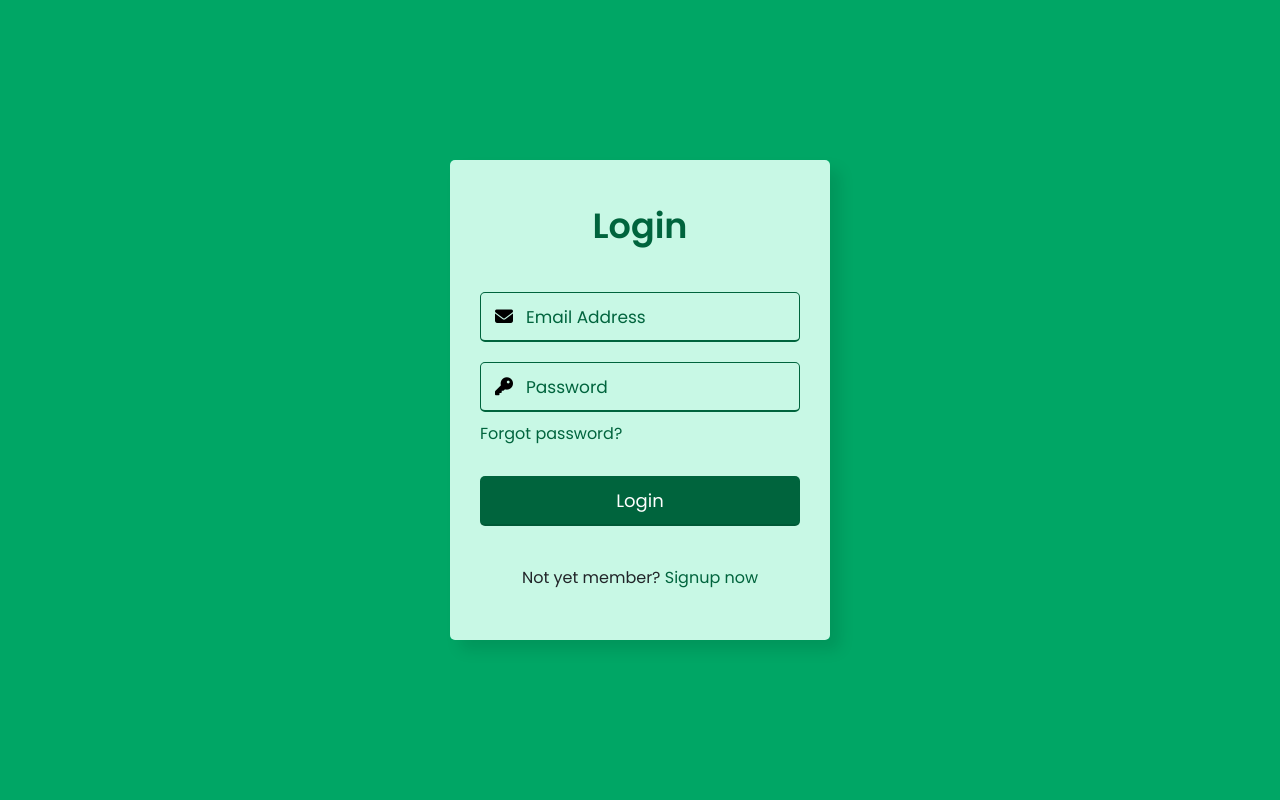
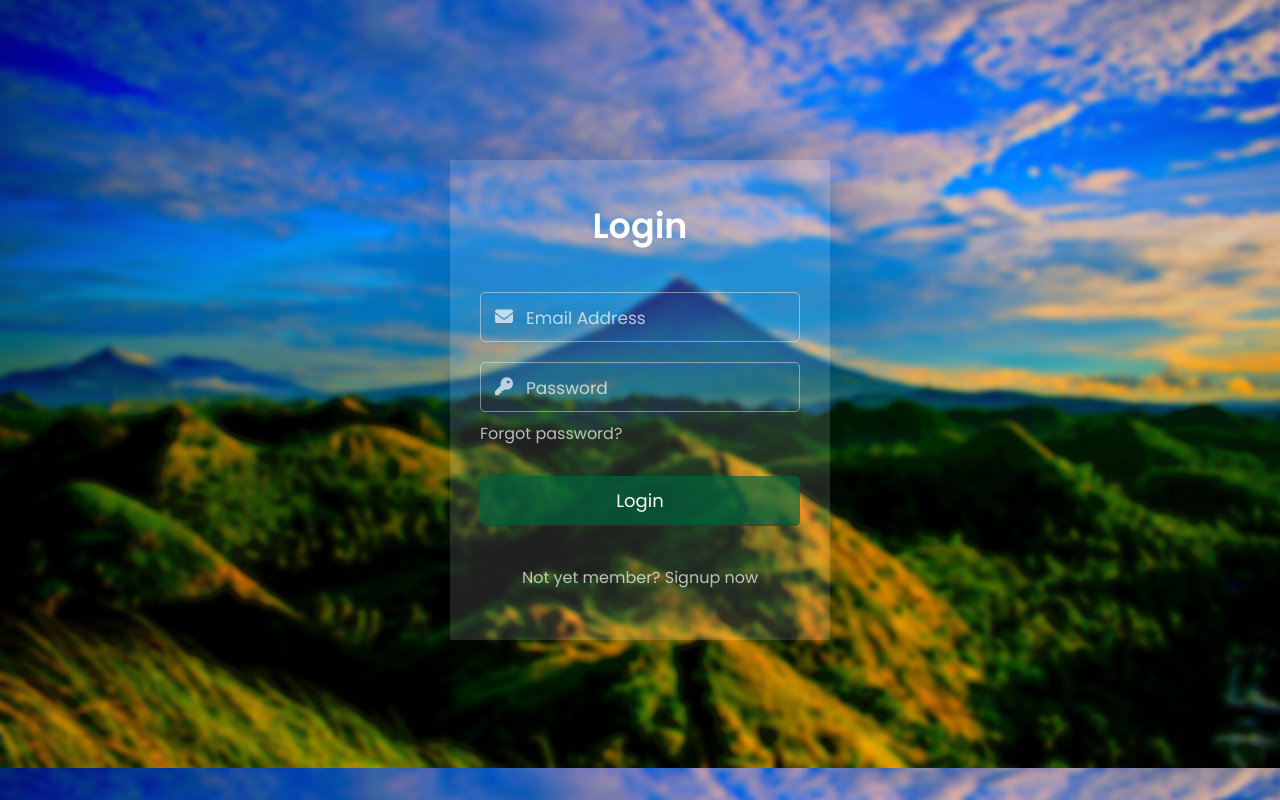
Before and after one commit to itsvarsharma/Satkaar, a plain HTML site: page login.html in a window 1280 px wide. Drawn offline with nearby package versions, Linux system fonts and the light colour scheme.

Commit message:
things added

```diff
--- a/login.css
+++ b/login.css
@@ -11,24 +11,24 @@ body{
   display: flex;
   align-items: center;
   justify-content: center;
-  background: #00A665;
+  background: url(assets/login-bg.png);
 }
 ::selection{
   color: #fff;
-  background: #00643D;
+  background: #fff;
 }
 .wrapper{
   width: 380px;
   padding: 40px 30px 50px 30px;
-  background: #C8F8E5;
-  border-radius: 5px;
+  background: rgba(255, 255, 255, 0.123);
+  border-radius: 10px solid;
   text-align: center;
-  box-shadow: 10px 10px 15px rgba(0,0,0,0.1);
+  box-shadow: 15px 10px 100px 10px rgba(0,0,0,0.1);
 }
 .wrapper header{
   font-size: 35px;
   font-weight: 600;
-  color: #00643D;
+  color: #fff;
 }
 .wrapper form{
   margin: 40px 0;
@@ -63,10 +63,10 @@ form input{
   padding: 0 45px;
   font-size: 18px;
   background: none;
-  caret-color: #00643D;
+  caret-color: #fff;
   border-radius: 5px;
-  border: 1px solid #00643D;
-  border-bottom-width: 2px;
+  border: 0.5px solid rgba(255, 255, 255, 0.424);
+  border-bottom-width: 1px;
   transition: all 0.2s ease;
 }
 form .field input:focus,
@@ -86,7 +86,7 @@ form .field.error input{
 }
 .input-area .icon{
   left: 15px;
-  color: #000000;
+  color: rgba(255, 255, 255, 0.698);
   transition: color 0.2s ease;
 }
 .input-area .error-icon{
@@ -95,14 +95,14 @@ form .field.error input{
 }
 form input:focus ~ .icon,
 form .field.valid .icon{
-  color: #00643D;
+  color: #fff;
 }
 form .field.shake input:focus ~ .icon,
 form .field.error input:focus ~ .icon{
   color: #bfbfbf;
 }
 form input::placeholder{
-  color: #00643D;
+  color: rgba(255, 255, 255, 0.698);
   font-size: 17px;
 }
 form .field .error-txt{
@@ -122,7 +122,7 @@ form .pass-txt{
   margin-top: -10px;
 }
 .wrapper a{
-  color: #00643D;
+  color: rgba(255, 255, 255, 0.698);
   text-decoration: none;
 }
 .wrapper a:hover{
@@ -134,11 +134,14 @@ form input[type="submit"]{
   color: #fff;
   padding: 0;
   border: none;
-  background: #00643D;
+  background: #00643eb0;
   cursor: pointer;
   border-bottom: 2px solid rgba(0,0,0,0.1);
   transition: all 0.3s ease;
 }
 form input[type="submit"]:hover{
-  background: #00A665;
+  background: #00a666d2;
 }
+.wrapper .sign-txt{
+  color: rgba(255, 255, 255, 0.698);
+}
```
Also changed, not shown: cards.css (+7 -7 lines), cards.html (+4 -4 lines), assets/agra.png (added), assets/kasol.png (added), assets/login-bg.png (added), assets/shillong.png (added), assets/varanasi.png (added).
